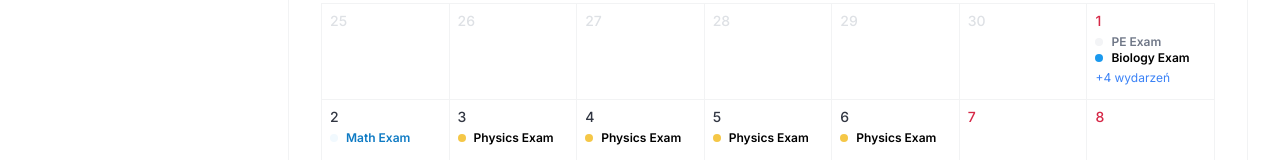
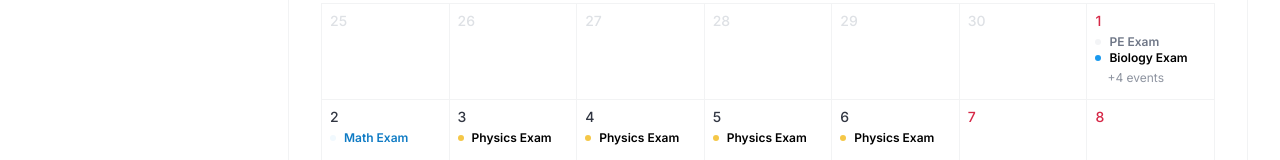
Before and after one commit to przemyslawrutkowski/gradebook, a React (Vite) app in the folder frontend/: page /3 in a window 1280 px wide. Shown: the part 326-486 px from the top of the page. Built offline with nearby package versions, Linux system fonts and the light colour scheme.

Commit message:
Added events display and modal when there are too many of them

```diff
--- a/frontend/src/components/CalendarMonth.jsx
+++ b/frontend/src/components/CalendarMonth.jsx
@@ -1,5 +1,7 @@
+/* eslint-disable react/prop-types */
 import React, { useState, useEffect } from 'react';
-import { ChevronLeft, ChevronRight } from 'lucide-react';
+import { ChevronLeft, ChevronRight, Clock, Locate, MapPin, X } from 'lucide-react';
+import Button from "../components/Button";
 import {
   dayNames,
   monthNames,
@@ -10,32 +12,95 @@ import {
   getYearForMonthIndex
 } from '../utils/SchedCalUtils';
 
-// Komponent Modalny
 const Modal = ({ isOpen, onClose, events, date }) => {
+  useEffect(() => {
+    const handleEscape = (event) => {
+      if (event.key === 'Escape') {
+        onClose();
+      }
+    };
+    if (isOpen) {
+      document.addEventListener('keydown', handleEscape);
+    } else {
+      document.removeEventListener('keydown', handleEscape);
+    }
+    return () => {
+      document.removeEventListener('keydown', handleEscape);
+    };
+  }, [isOpen, onClose]);
+
   if (!isOpen) return null;
 
   return (
     <div className="fixed inset-0 flex items-center justify-center bg-black bg-opacity-50 z-50">
-      <div className="bg-white rounded-lg w-80 p-4 relative">
+      <div
+        className="absolute inset-0"
+        onClick={onClose}
+        aria-hidden="true"
+      ></div>
+
+      <div
+        className="bg-white rounded-xl py-5 px-7 shadow-sm z-50 max-w-md w-full mx-8 sm:mx-0 transform transition-all duration-300 opacity-100 scale-100"
+        role="dialog"
+        aria-modal="true"
+        aria-labelledby="modal-title"
+      >
+        <div>
+          <div className="flex justify-between items-center">
+            <h2 id="modal-title" className="text-xl font-bold text-textBg-900">
+              Events
+            </h2>
+
             <button
               onClick={onClose}
-          className="absolute top-2 right-2 text-gray-500 hover:text-gray-700"
-          aria-label="Close modal"
+              className="text-textBg-900 focus:outline-none"
+              aria-label="Zamknij modal"
             >
-          &times;
+             <X size={24} />
             </button>
-        <h2 className="text-lg font-semibold mb-4">
-          Wydarzenia - {date.toLocaleDateString()}
-        </h2>
-        <div className="space-y-2 max-h-60 overflow-y-auto">
-          {events.map((event, index) => (
-            <div key={index} className="flex items-center gap-2">
-              <div className={`w-3 h-3 rounded-full ${event.bgColor}`} />
-              <p className={`text-sm font-semibold ${event.textColor}`}>
+          </div>
+
+          <p className='text-sm text-textBg-600 mt-2'>
+            All events on {date.toLocaleDateString()}
+          </p>
+        </div>
+
+        <div className="mt-6 space-y-4 max-h-92 overflow-y-auto">
+          {events.length === 0 ? (
+            <p className="text-sm text-gray-500">Brak dodatkowych wydarzeń.</p>
+          ) : (
+            events.map((event, index) => (
+              <div key={index}>
+                <p className={`text-sm font-semibold mb-[6px] text-primary-500`}>
                   {event.title}
                 </p>
+                <div className='flex flex-col gap-2'>
+                  <div className='flex w-full'>
+                    <div className='flex gap-1 items-center w-24'>
+                      <Clock size={14} color="#9095a1" />
+                      <p className='text-sm text-textBg-500'>Time</p>
                     </div>
-          ))}
+                    <p className='text-sm text-textBg-900'>
+                      {event.hour}
+                    </p>
+                  </div>
+                  <div className='flex w-full'>
+                    <div className='flex gap-1 items-center w-24'>
+                      <MapPin size={14} color="#9095a1" />
+                      <p className='text-sm text-textBg-500'>Room</p>
+                    </div>
+                    <p className='text-sm text-textBg-900'>
+                      {event.room}
+                    </p>
+                  </div>
+                </div>
+              </div>
+            ))
+          )}
+        </div>
+
+        <div className="flex justify-end mt-4">
+          <Button size="m" type="primary" text="Close" onClick={onClose}/>
         </div>
       </div>
     </div>
@@ -49,22 +114,112 @@ if (today.getMonth() < 8) {
 }
 
 const eventsData = [
-  { title: 'PE Exam', startTime: '07:00 AM', endTime: '09:00 AM', bgColor: 'bg-[#f3f4f6]', date: new Date(baseYear, 8, 1), textColor: 'text-[#6f7787]' },
-  { title: 'Biology Exam', startTime: '10:00 AM', endTime: '01:00 PM', bgColor: 'bg-[#1A99EE]', date: new Date(baseYear, 8, 1), textColor: 'text-[#000]' },
-  { title: 'Biology Exam', startTime: '10:00 AM', endTime: '01:00 PM', bgColor: 'bg-[#1A99EE]', date: new Date(baseYear, 8, 1), textColor: 'text-[#000]' },
-  { title: 'Biology Exam', startTime: '10:00 AM', endTime: '01:00 PM', bgColor: 'bg-[#1A99EE]', date: new Date(baseYear, 8, 1), textColor: 'text-[#000]' },
-  { title: 'Biology Exam', startTime: '10:00 AM', endTime: '01:00 PM', bgColor: 'bg-[#1A99EE]', date: new Date(baseYear, 8, 1), textColor: 'text-[#000]' },
-  { title: 'Biology Exam', startTime: '10:00 AM', endTime: '01:00 PM', bgColor: 'bg-[#1A99EE]', date: new Date(baseYear, 8, 1), textColor: 'text-[#000]' },
-  { title: 'Math Exam', startTime: '03:30 PM', endTime: '05:00 PM', bgColor: 'bg-[#f1f9fe]', date: new Date(baseYear, 8, 2), textColor: 'text-[#0f7bc4]' },
-  { title: 'Physics Exam', startTime: '05:00 PM', endTime: '06:00 PM', bgColor: 'bg-[#F5C747]', date: new Date(baseYear, 8, 3), textColor: 'text-[#000]' },
-  { title: 'Physics Exam', startTime: '05:00 PM', endTime: '06:00 PM', bgColor: 'bg-[#F5C747]', date: new Date(baseYear, 8, 4), textColor: 'text-[#000]' },
-  { title: 'Physics Exam', startTime: '05:00 PM', endTime: '06:00 PM', bgColor: 'bg-[#F5C747]', date: new Date(baseYear, 8, 5), textColor: 'text-[#000]' },
-  { title: 'Physics Exam', startTime: '05:00 PM', endTime: '06:00 PM', bgColor: 'bg-[#F5C747]', date: new Date(baseYear, 8, 6), textColor: 'text-[#000]' },
-  { title: 'Physics Exam', startTime: '05:00 PM', endTime: '06:00 PM', bgColor: 'bg-[#F5C747]', date: new Date(baseYear + 1, 3, 1), textColor: 'text-[#000]' },
-  { title: 'Physics Exam', startTime: '05:00 PM', endTime: '06:00 PM', bgColor: 'bg-[#F5C747]', date: new Date(baseYear, 9, 1), textColor: 'text-[#000]' },
+  {
+    title: 'PE Exam',
+    hour: '07:00 AM',
+    room: '101',
+    bgColor: 'bg-[#f3f4f6]',
+    date: new Date(baseYear, 8, 1),
+    textColor: 'text-[#6f7787]'
+  },
+  {
+    title: 'Biology Exam',
+    hour: '10:00 AM',
+    room: '102',
+    bgColor: 'bg-[#1A99EE]',
+    date: new Date(baseYear, 8, 1),
+    textColor: 'text-[#000]'
+  },
+  {
+    title: 'Biology Exam',
+    hour: '10:00 AM',
+    room: '103',
+    bgColor: 'bg-[#1A99EE]',
+    date: new Date(baseYear, 8, 1),
+    textColor: 'text-[#000]'
+  },
+  {
+    title: 'Chemistry Exam',
+    hour: '10:00 AM',
+    room: '104',
+    bgColor: 'bg-[#1A99EE]',
+    date: new Date(baseYear, 8, 1),
+    textColor: 'text-[#000]'
+  },
+  {
+    title: 'Math Exam',
+    hour: '10:00 AM',
+    room: '105',
+    bgColor: 'bg-[#1A99EE]',
+    date: new Date(baseYear, 8, 1),
+    textColor: 'text-[#000]'
+  },
+  {
+    title: 'Physics Exam',
+    hour: '10:00 AM',
+    room: '106',
+    bgColor: 'bg-[#1A99EE]',
+    date: new Date(baseYear, 8, 1),
+    textColor: 'text-[#000]'
+  },
+  {
+    title: 'Math Exam',
+    hour: '03:30 PM',
+    room: '201',
+    bgColor: 'bg-[#f1f9fe]',
+    date: new Date(baseYear, 8, 2),
+    textColor: 'text-[#0f7bc4]'
+  },
+  {
+    title: 'Physics Exam',
+    hour: '05:00 PM',
+    room: '202',
+    bgColor: 'bg-[#F5C747]',
+    date: new Date(baseYear, 8, 3),
+    textColor: 'text-[#000]'
+  },
+  {
+    title: 'Physics Exam',
+    hour: '05:00 PM',
+    room: '203',
+    bgColor: 'bg-[#F5C747]',
+    date: new Date(baseYear, 8, 4),
+    textColor: 'text-[#000]'
+  },
+  {
+    title: 'Physics Exam',
+    hour: '05:00 PM',
+    room: '204',
+    bgColor: 'bg-[#F5C747]',
+    date: new Date(baseYear, 8, 5),
+    textColor: 'text-[#000]'
+  },
+  {
+    title: 'Physics Exam',
+    hour: '05:00 PM',
+    room: '205',
+    bgColor: 'bg-[#F5C747]',
+    date: new Date(baseYear, 8, 6),
+    textColor: 'text-[#000]'
+  },
+  {
+    title: 'Physics Exam',
+    hour: '05:00 PM',
+    room: '206',
+    bgColor: 'bg-[#F5C747]',
+    date: new Date(baseYear + 1, 3, 1),
+    textColor: 'text-[#000]'
+  },
+  {
+    title: 'Physics Exam',
+    hour: '05:00 PM',
+    room: '207',
+    bgColor: 'bg-[#F5C747]',
+    date: new Date(baseYear, 9, 1),
+    textColor: 'text-[#000]'
+  },
 ];
 
-// Funkcja pomocnicza do pobierania wydarzeń dla danej daty
 const getEventsForDate = (date) => {
   return eventsData.filter(event => areDatesEqual(event.date, date));
 };
@@ -92,31 +247,26 @@ export const CalendarMonth = () => {
     setCurrentMonthIndex((prevIndex) => Math.min(prevIndex + 1, displayMonthNames.length - 1));
   };
 
-  // Stan dla modala
   const [isModalOpen, setIsModalOpen] = useState(false);
   const [modalEvents, setModalEvents] = useState([]);
   const [modalDate, setModalDate] = useState(null);
 
-  // Funkcja otwierająca modal
   const openModal = (events, date) => {
     setModalEvents(events);
     setModalDate(date);
     setIsModalOpen(true);
   };
 
-  // Funkcja zamykająca modal
   const closeModal = () => {
     setIsModalOpen(false);
     setModalEvents([]);
     setModalDate(null);
   };
 
-  // Maksymalna liczba wydarzeń do wyświetlenia przed oznaczeniem "+X"
   const MAX_EVENTS_DISPLAY = 2;
 
   return (
     <div className='flex flex-col w-full'>
-      {/* Nagłówek z bieżącą datą */}
       <div className='flex items-center justify-between mb-8 gap-1'>
         <p className="text-textBg-700 w-full font-bold text-base flex flex-col sm:flex-row">
           <span className="block text-base sm:text-xl lg:text-2xl font-semibold">
@@ -125,7 +275,6 @@ export const CalendarMonth = () => {
         </p>
       </div>
 
-      {/* Nawigacja między miesiącami */}
       <div className='flex justify-between items-center mb-8'>
         <button
           onClick={handlePrev}
@@ -154,7 +303,6 @@ export const CalendarMonth = () => {
         </button>
       </div>
 
-      {/* Nagłówki dni tygodnia */}
       <div className="grid grid-cols-7 mb-2">
         {dayNames.map((dayName, index) => {
           const isWeekend = index === 5 || index === 6;
@@ -168,7 +316,6 @@ export const CalendarMonth = () => {
         })}
       </div>
 
-      {/* Tabela dni */}
       <div className="w-full grid grid-cols-7 gap-0 border-r border-b border-textBg-200">
         {(() => {
           const monthIndex = currentMonthIndex;
@@ -228,23 +375,22 @@ export const CalendarMonth = () => {
                   {dayNumber}
                 </p>
 
-                {/* Renderowanie wydarzeń tylko jeśli jest to bieżący miesiąc */}
                 {isCurrentMonth && dayEvents.slice(0, MAX_EVENTS_DISPLAY).map((event, eventIdx) => (
                   <div key={eventIdx} className='flex items-center gap-2'>
-                    <div className={`w-2 h-2 rounded-full ${event.bgColor}`}/>
+                    <div className={`w-[6px] h-[6px] rounded-full ${event.bgColor}`}/>
                     <p className={`text-xs font-semibold ${event.textColor}`}>
                       {event.title}
                     </p>
                   </div>
                 ))}
 
-                {/* Jeśli jest więcej wydarzeń niż MAX_EVENTS_DISPLAY, dodaj przycisk "+X wydarzeń" */}
+
                 {isCurrentMonth && dayEvents.length > MAX_EVENTS_DISPLAY && (
                   <button
                     onClick={() => openModal(dayEvents.slice(MAX_EVENTS_DISPLAY), currentDate)}
-                    className="mt-1 text-xs text-blue-500 hover:underline"
+                    className="ml-3 mt-1 text-xs text-textBg-500 hover:underline"
                   >
-                    +{dayEvents.length - MAX_EVENTS_DISPLAY} wydarzeń
+                    +{dayEvents.length - MAX_EVENTS_DISPLAY} events
                   </button>
                 )}
               </div>
@@ -253,7 +399,6 @@ export const CalendarMonth = () => {
         })()}
       </div>
 
-      {/* Komponent Modalny */}
       <Modal
         isOpen={isModalOpen}
         onClose={closeModal}
```
Lines whose indentation alone changed are shown as unchanged.
